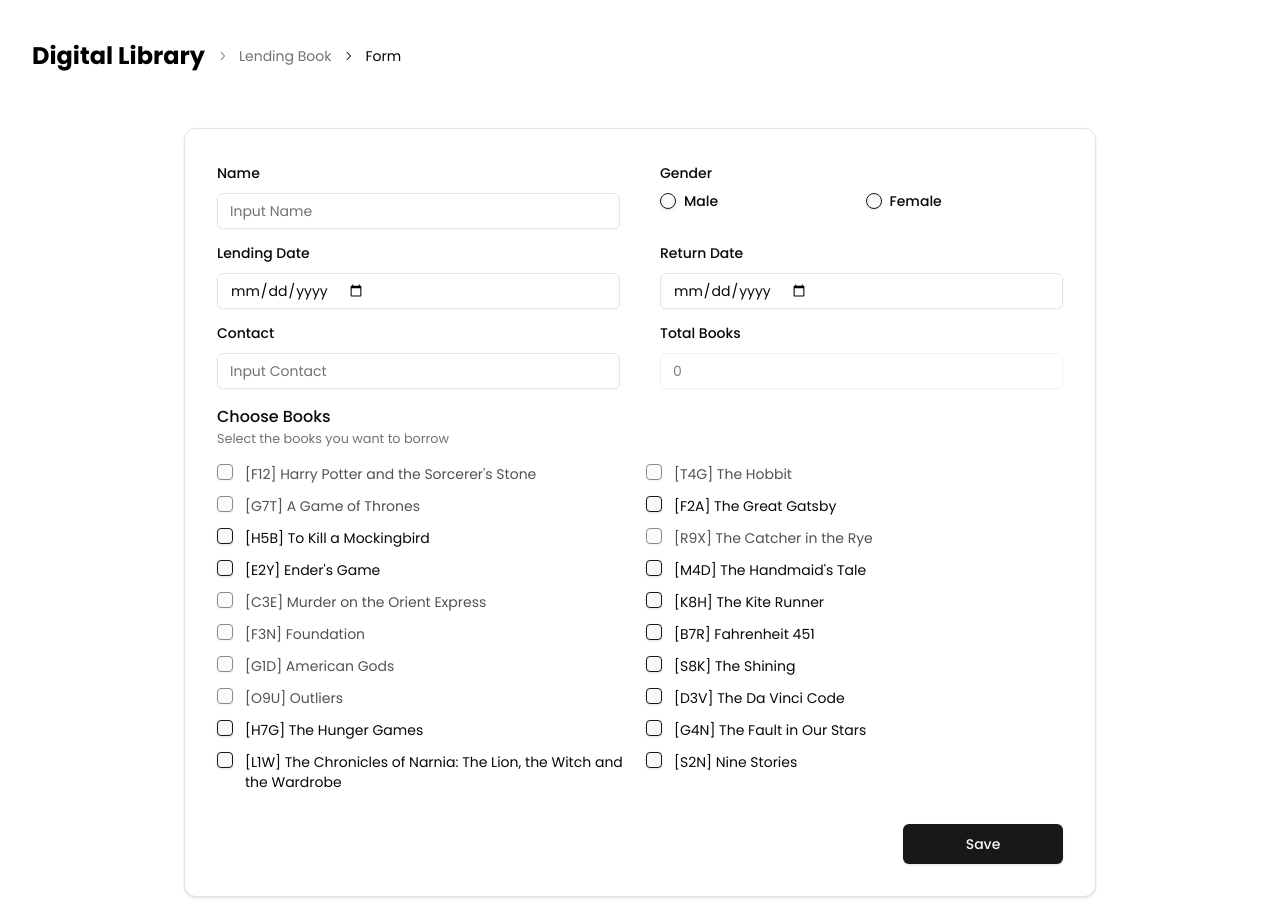
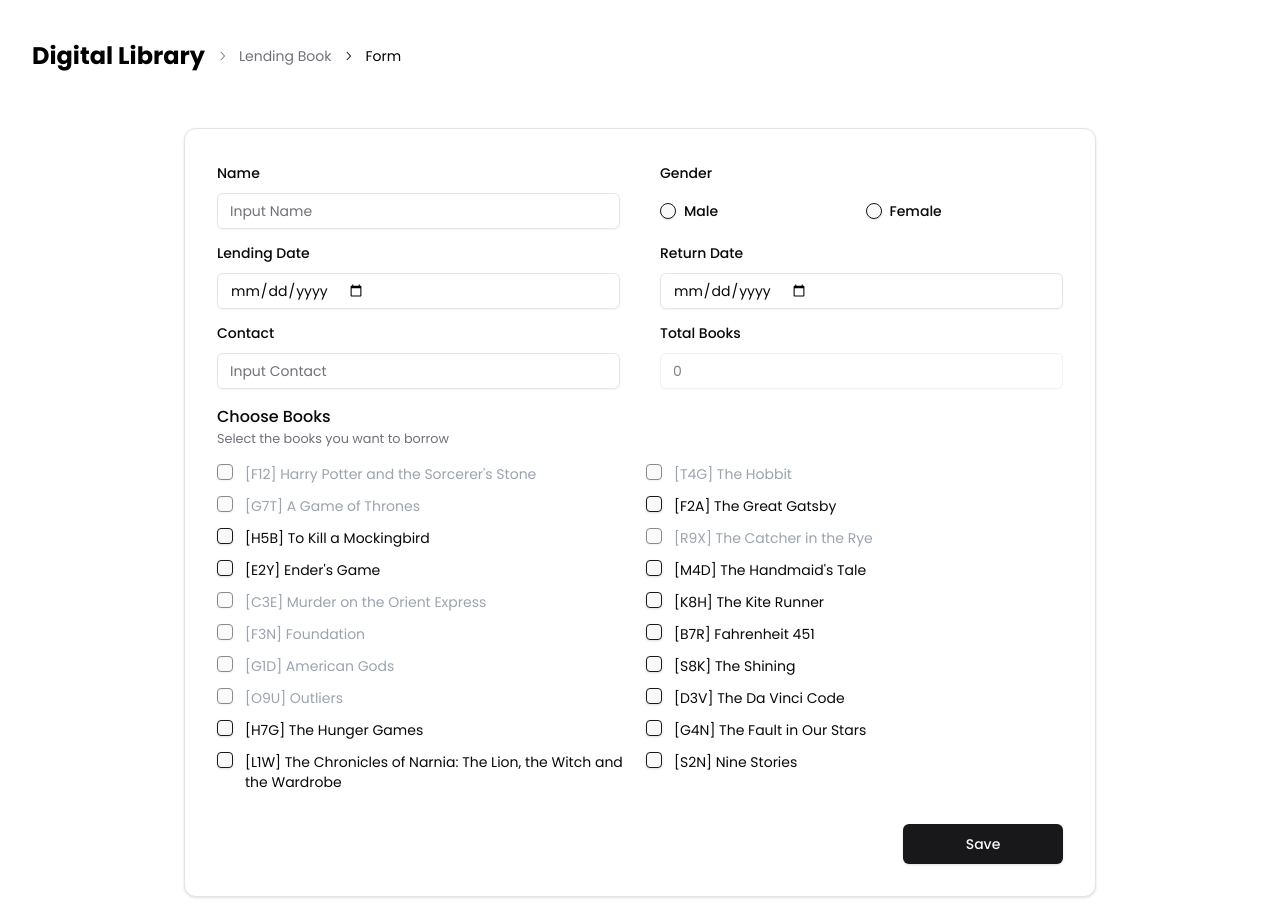
Before and after one commit to eviannisaa/digital-library, a React (Vite) app: page /lending-book/form in a window 1280 px wide. Built offline with nearby package versions, Linux system fonts and the light colour scheme; data requests are answered from the project's data file.

Commit message:
refactor: update validation form lending added and form lending updated

```diff
--- a/src/pages/LendingBook/LendingForm.tsx
+++ b/src/pages/LendingBook/LendingForm.tsx
@@ -56,15 +56,16 @@ const LendingForm = () => {
                                  onValueChange={field.onChange}
                                  className="grid grid-cols-2"
                               >
-                                 <div className="flex items-center space-x-2">
+                                 <div className="flex items-center space-x-2 my-2.5">
                                     <RadioGroupItem value="Male" id="r1" />
                                     <Label htmlFor="male">Male</Label>
                                  </div>
-                                 <div className="flex items-center space-x-2">
+                                 <div className="flex items-center space-x-2 my-2.5">
                                     <RadioGroupItem value="Female" id="r2" />
                                     <Label htmlFor="female">Female</Label>
                                  </div>
                               </RadioGroup>
+                              <FormMessage />
                            </FormItem>
                         )}
                      />
@@ -155,6 +156,7 @@ const LendingForm = () => {
                                     control={form.control}
                                     name="codeBook"
                                     render={({ field }) => {
+                                       const status = item.status === "Borrowed" || item.status === "Reserved"
                                        return (
                                           <FormItem
                                              key={item.id}
@@ -175,15 +177,12 @@ const LendingForm = () => {
                                                       const totalCount = newValue.length;
                                                       form.setValue("totalBooks", totalCount);
                                                    }}
-                                                   disabled={
-                                                      item.status === "Borrowed" ||
-                                                      item.status === "Reserved"
-                                                   }
+                                                   disabled={status}
                                                 />
                                              </FormControl>
-                                             <FormLabel className="text-sm font-normal">
+                                             <div className={`text-sm font-normal ${status && "text-gray-400"}`}>
                                                 {`[${item.codeBook}] ${item.title}`}
-                                             </FormLabel>
+                                             </div>
                                           </FormItem>
                                        );
                                     }}
--- a/src/pages/LendingBook/LendingUpdate.tsx
+++ b/src/pages/LendingBook/LendingUpdate.tsx
@@ -128,6 +128,7 @@ const LendingUpdate = () => {
                               <FormControl>
                                  <Input placeholder="Input Contact" {...field} />
                               </FormControl>
+                              <FormMessage />
                            </FormItem>
                         )}
                      />
@@ -193,6 +194,7 @@ const LendingUpdate = () => {
                                     control={form.control}
                                     name="codeBook"
                                     render={({ field }) => {
+                                       const status = item.status === "Borrowed" || item.status === "Reserved"
                                        return (
                                           <FormItem
                                              key={item.id}
@@ -209,7 +211,6 @@ const LendingUpdate = () => {
                                                          );
 
                                                       field.onChange(newValue);
-
                                                       const totalCount = newValue.length;
                                                       form.setValue("totalBooks", totalCount);
                                                    }}
@@ -220,9 +221,9 @@ const LendingUpdate = () => {
                                                    }
                                                 />
                                              </FormControl>
-                                             <FormLabel className="text-sm font-normal">
+                                             <div className={`text-sm font-normal ${status && "text-gray-400"}`}>
                                                 {`[${item.codeBook}] ${item.title}`}
-                                             </FormLabel>
+                                             </div>
                                           </FormItem>
                                        );
                                     }}
```
